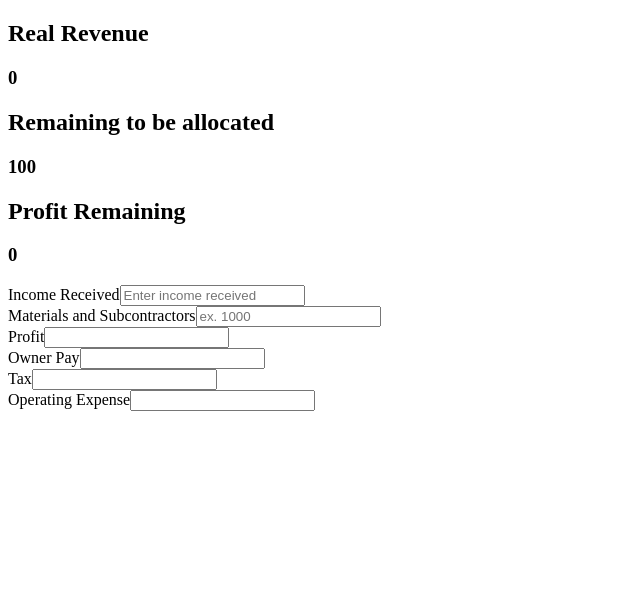
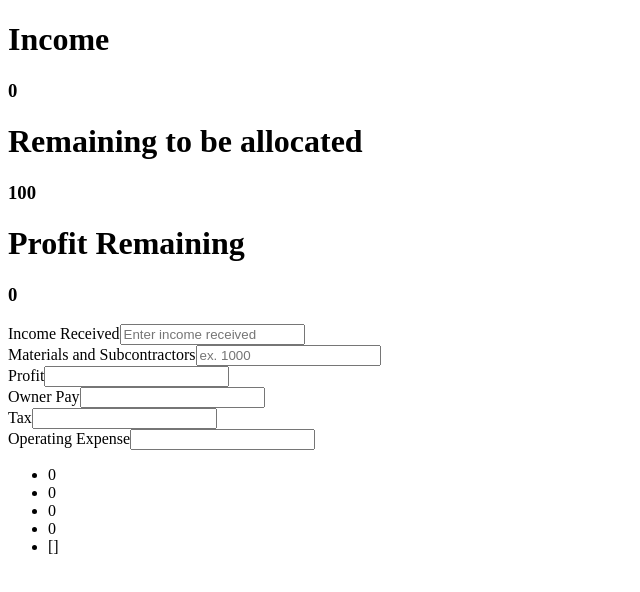
Before and after one commit to lionhat-collective/special-palm-tree, a React (Vite) app: page / in a window 1280 px wide. Shown: the top 592 px of the page, without its empty margins (0-640 px from the left). Built offline with nearby package versions, Linux system fonts and the light colour scheme.

Commit message:
improvement: added state observer component

```diff
--- a/index.html
+++ b/index.html
@@ -9,7 +9,14 @@
   <body>
     <div id="root"></div>
     <div>
-      <header id="income-section"></header>
+      <header>
+        <h1>Income</h1>
+        <h3 id='real-revenue'></h3>
+        <h1>Remaining to be allocated</h1>
+        <h3 id='percent-remaining'></h3>
+        <h1>Profit Remaining</h1>
+        <h3 id='profit-remaining'></h3>
+      </header>
       <header id="allocation-section"></header>
       <header id="profit-section"></header>
       <div id="income"></div>
@@ -18,6 +25,15 @@
       <div id="owner-pay"></div>
       <div id="tax"></div>
       <div id="operating-expense"></div>
+      <div>
+        <ul>
+          <li id='intoProfit'></li>
+          <li id='intoOwner'></li>
+          <li id='intoTax'></li>
+          <li id='intoOperatingExpense'></li>
+          <li id='intoAccounts'></li>
+        </ul>
+      </div>
     </div>
     <script type="module" src="/src/main.tsx"></script>
     <script type='text/javascript'>
@@ -43,22 +59,34 @@
           operatingExpensePercentage: ['operating-expense', {
             label: 'Operating Expense'
           }],
-          headers: [
-            ['income-section', {
-              title: 'Real Revenue',
-              stateKey: 'realRevenue'
+          observers: [
+            ['real-revenue', {
+              name: 'realRevenue'
             }],
-            ['allocation-section', {
-              title: 'Remaining to be allocated',
-              stateKey: 'percentageRemaining'
+            ['percent-remaining', {
+              name: 'percentageRemaining'
             }],
-            ['profit-section', {
-              title: 'Profit Remaining',
-              stateKey: 'profitRemaining'
-            }]
+            ['profit-remaining', {
+              name: 'profitRemaining'
+            }],
+            ['intoProfit', {
+              name: 'intoProfit'
+            }],
+            ['intoOwner', {
+              name: 'intoOwner'
+            }],
+            ['intoTax', {
+              name: 'intoTax'
+            }],
+            ['intoOperatingExpense', {
+              name: 'intoOperatingExpense'
+            }],
+            ['intoAccounts', {
+              name: 'intoAccounts'
+            }],
           ]
         })
-      })
+      });
     </script>
   </body>
 </html>
--- a/src/App.tsx
+++ b/src/App.tsx
@@ -1,6 +1,6 @@
 import React, { ReactNode } from 'react'
 import ReactDOM from 'react-dom'
-import { ProfitCalculatorField, ProfitCalculatorFieldProps, ProfitCalculatorHeader, ProfitCalculatorHeaderProps } from './profit-calculator/components'
+import { ProfitCalculatorField, ProfitCalculatorFieldProps, ValueObserver, ValueObserverProps } from './profit-calculator/components'
 
 type AppConfig<T extends Record<string, unknown> = Record<string, unknown>> = [string, T]
 type ConfigFieldProps = Omit<ProfitCalculatorFieldProps, 'name'>
@@ -12,7 +12,7 @@ export type AppProps = {
   ownerPayPercentage?: AppConfig<ConfigFieldProps>
   taxPercentage?: AppConfig<ConfigFieldProps>
   operatingExpensePercentage?: AppConfig<ConfigFieldProps>
-  headers?: AppConfig<ProfitCalculatorHeaderProps>[]
+  observers?: AppConfig<ValueObserverProps>[]
 }
 
 function PortalComponent(Component: ReactNode, id: string) {
@@ -33,9 +33,9 @@ const FieldPortal = (name: string) => (props: ConfigFieldProps, id: string) => {
   ), id)
 }
 
-const HeaderPortal = (key?: string) => (props: ProfitCalculatorHeaderProps, id: string) => {
+const ObserverPortal = (key?: string) => (props: ValueObserverProps, id: string) => {
   return PortalComponent((
-    <ProfitCalculatorHeader
+    <ValueObserver
       key={key}
       {...props}
     />
@@ -58,7 +58,7 @@ function App(props: AppProps) {
       <OwnerPayPercentageField />
       <TaxPercentageField />
       <OperatingExpensePercentageField />
-      {props.headers?.map((header, idx) => RenderConfig(HeaderPortal(`header-${idx}`), header)) ?? null}
+      {props.observers?.map((observer) => RenderConfig(ObserverPortal(observer[0]), observer)) ?? null}
     </>
   )
 }
--- a/src/profit-calculator/components/header.tsx
+++ /dev/null
@@ -1,26 +0,0 @@
-import React, { PropsWithChildren } from 'react'
-import { useProfitCalculator } from '../context'
-import { ProfitCalculatorState } from '../types'
-
-export type ProfitCalculatorHeaderProps = {
-    title?: string
-    stateKey?: keyof Pick<ProfitCalculatorState, 'profitRemaining' | 'realRevenue' | 'percentageRemaining'>
-}
-
-export function ProfitCalculatorHeader(props: PropsWithChildren<ProfitCalculatorHeaderProps>) {
-    const [state] = useProfitCalculator()
-    return (
-        <>
-            {props.title && (
-                <h2 className='profit-calculator__section-header-title'>
-                    {props.title}
-                </h2>
-            )}
-            {props.stateKey && (
-                <h3 className='profit-calculator__section-header-title--subtitle'>
-                    {state[props.stateKey]}
-                </h3>
-            )}
-        </>
-    )
-}
--- a/src/profit-calculator/components/index.tsx
+++ b/src/profit-calculator/components/index.tsx
@@ -1,3 +1,3 @@
 // @index(\.ts): export * from ${relpath}
 export * from "./field"
-export * from "./header"
+export * from "./value-observer"
--- /dev/null
+++ b/src/profit-calculator/components/value-observer.tsx
@@ -0,0 +1,13 @@
+import React from 'react'
+import { useProfitCalculator } from "../context"
+import { ProfitCalculatorState } from "../types"
+
+export type ValueObserverProps = {
+    name: keyof ProfitCalculatorState
+}
+
+export function ValueObserver({ name }: ValueObserverProps) {
+    const [state] = useProfitCalculator()
+    console.log(state[name], name)
+    return <>{JSON.stringify(state[name])}</>
+}
```
